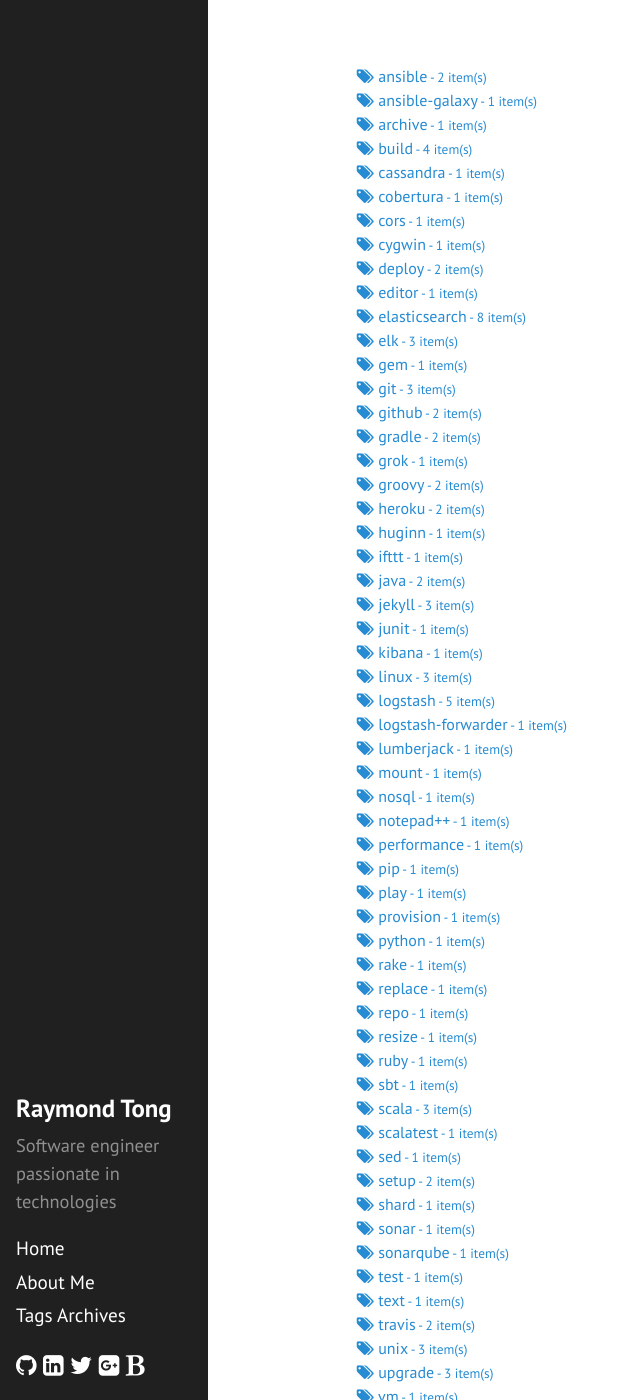
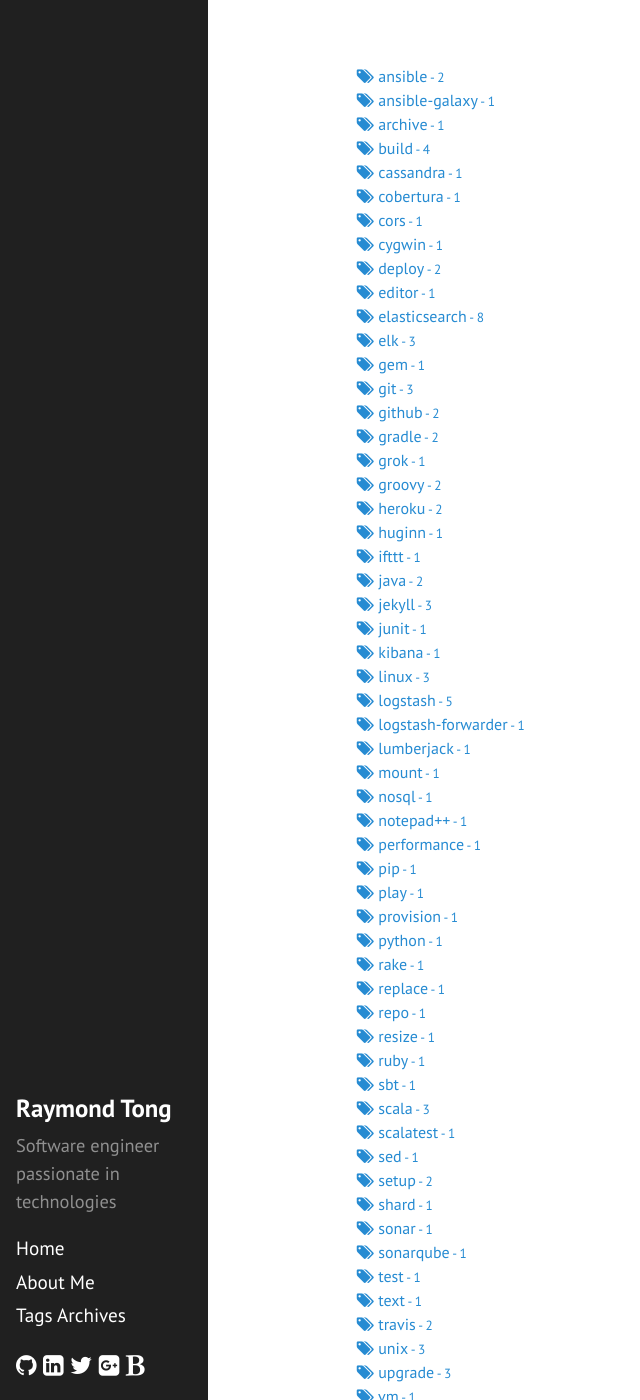
Before and after one commit to raytong82/raytong8, a Jekyll site: the page built from tag/index.html, in a window 1280 px wide and 1400 px high. Shown: the whole window, without its empty margins (0-640 px from the left). Built offline with Jekyll 4.4.1, drawn with Linux system fonts in a browser that asks for light colours; nearby versions of some CDN libraries; some of the changed text lies outside the part shown.

Commit message:
try pluralize filter

```diff
--- a/tag/index.html
+++ b/tag/index.html
@@ -9,7 +9,7 @@
   <div class="tags-item-container">
     <span class="tags-item">
       <a href="/tag/{{ tag | first }}/">
-        <i class="fa fa-tags"></i> {{ tag | first }}<small> - {{ tag[1].size }} item(s)</small>
+        <i class="fa fa-tags"></i> {{ tag | first }}<small> - {{ tag[1].size | pluralize: 'item', 'items' }}</small>
       </a>
     </span>
   </div>
```
